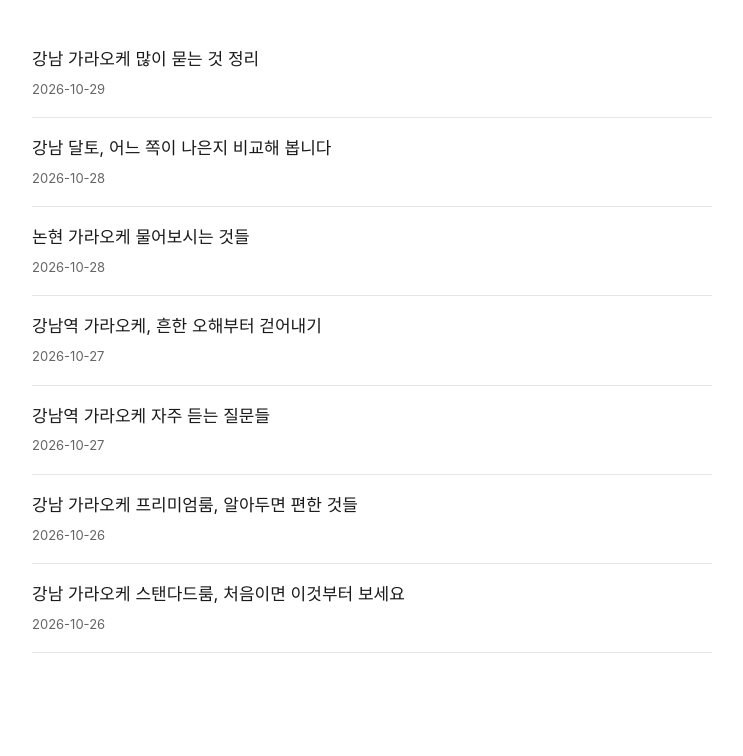
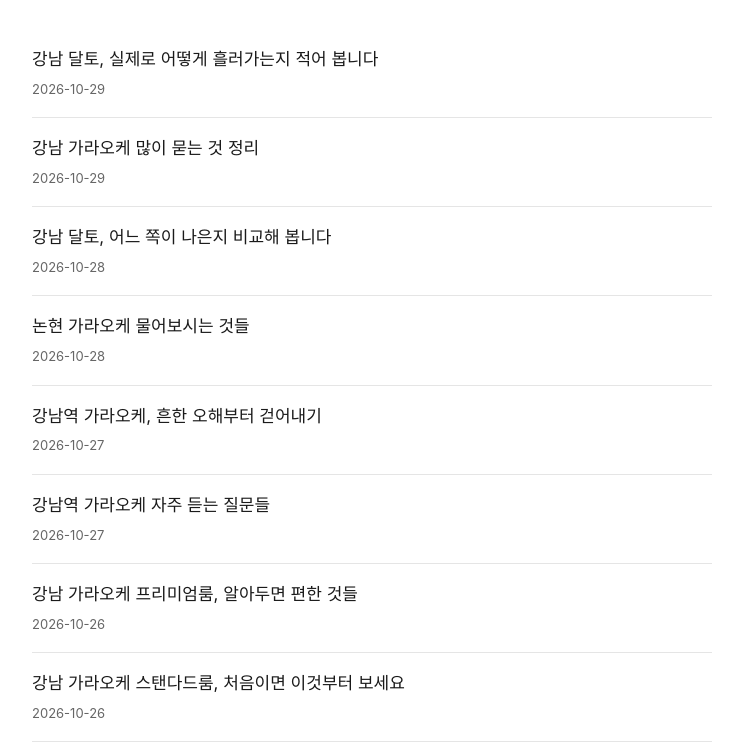
Before and after one commit to moimlogkr/meetup-basics, a plain HTML site: page index.html in a window 1280 px wide. Shown: the part 98-854 px from the top of the page, without its empty margins (268-1011 px from the left). Before the commit the page ends 823 px from the top, so only its background shows below. Drawn offline with Linux system fonts and the light colour scheme.

Commit message:
index: list

```diff
--- a/index.html
+++ b/index.html
@@ -16,5 +16,5 @@
 a:hover{color:var(--acc)}
 time{display:block;color:var(--mut);font-size:13px;margin-top:4px}
 </style></head><body><div class="wrap">
-<h1>meetup basics</h1><ul><li><a href="p/2026-10-29-강남-가라오케-많이-묻는-것-정리.html">강남 가라오케 많이 묻는 것 정리</a><time datetime="2026-10-29">2026-10-29</time></li><li><a href="p/2026-10-28-강남-달토-어느-쪽이-나은지-비교해-봅니다.html">강남 달토, 어느 쪽이 나은지 비교해 봅니다</a><time datetime="2026-10-28">2026-10-28</time></li><li><a href="p/2026-10-28-논현-가라오케-물어보시는-것들.html">논현 가라오케 물어보시는 것들</a><time datetime="2026-10-28">2026-10-28</time></li><li><a href="p/2026-10-27-강남역-가라오케-흔한-오해부터-걷어내기.html">강남역 가라오케, 흔한 오해부터 걷어내기</a><time datetime="2026-10-27">2026-10-27</time></li><li><a href="p/2026-10-27-강남역-가라오케-자주-듣는-질문들.html">강남역 가라오케 자주 듣는 질문들</a><time datetime="2026-10-27">2026-10-27</time></li><li><a href="p/2026-10-26-강남-가라오케-프리미엄룸-알아두면-편한-것들.html">강남 가라오케 프리미엄룸, 알아두면 편한 것들</a><time datetime="2026-10-26">2026-10-26</time></li><li><a href="p/2026-10-26-강남-가라오케-스탠다드룸-처음이면-이것부터-보세요.html">강남 가라오케 스탠다드룸, 처음이면 이것부터 보세요</a><time datetime="2026-10-26">2026-10-26</time></li></ul>
+<h1>meetup basics</h1><ul><li><a href="p/2026-10-29-강남-달토-실제로-어떻게-흘러가는지-적어-봅니다.html">강남 달토, 실제로 어떻게 흘러가는지 적어 봅니다</a><time datetime="2026-10-29">2026-10-29</time></li><li><a href="p/2026-10-29-강남-가라오케-많이-묻는-것-정리.html">강남 가라오케 많이 묻는 것 정리</a><time datetime="2026-10-29">2026-10-29</time></li><li><a href="p/2026-10-28-강남-달토-어느-쪽이-나은지-비교해-봅니다.html">강남 달토, 어느 쪽이 나은지 비교해 봅니다</a><time datetime="2026-10-28">2026-10-28</time></li><li><a href="p/2026-10-28-논현-가라오케-물어보시는-것들.html">논현 가라오케 물어보시는 것들</a><time datetime="2026-10-28">2026-10-28</time></li><li><a href="p/2026-10-27-강남역-가라오케-흔한-오해부터-걷어내기.html">강남역 가라오케, 흔한 오해부터 걷어내기</a><time datetime="2026-10-27">2026-10-27</time></li><li><a href="p/2026-10-27-강남역-가라오케-자주-듣는-질문들.html">강남역 가라오케 자주 듣는 질문들</a><time datetime="2026-10-27">2026-10-27</time></li><li><a href="p/2026-10-26-강남-가라오케-프리미엄룸-알아두면-편한-것들.html">강남 가라오케 프리미엄룸, 알아두면 편한 것들</a><time datetime="2026-10-26">2026-10-26</time></li><li><a href="p/2026-10-26-강남-가라오케-스탠다드룸-처음이면-이것부터-보세요.html">강남 가라오케 스탠다드룸, 처음이면 이것부터 보세요</a><time datetime="2026-10-26">2026-10-26</time></li></ul>
 </div></body></html>
```
